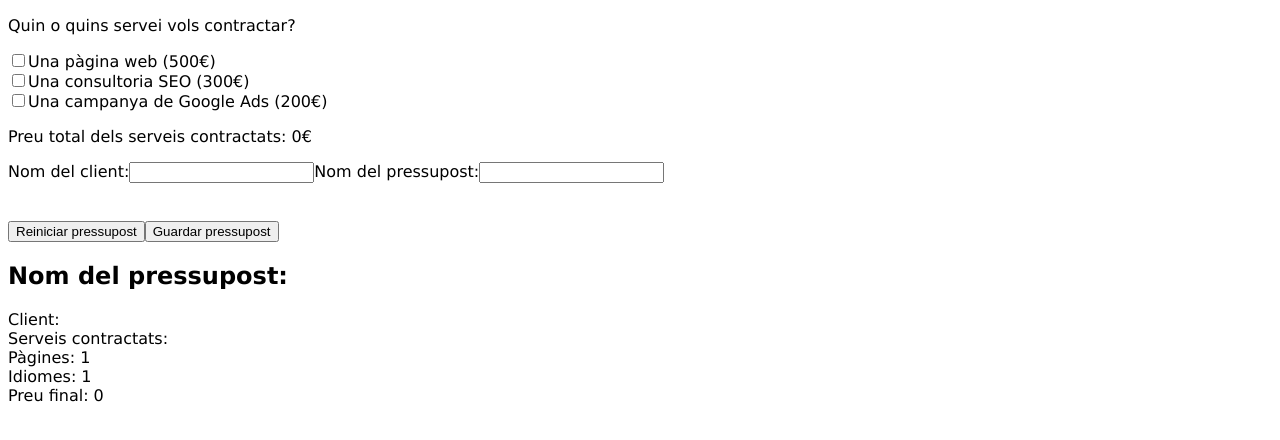
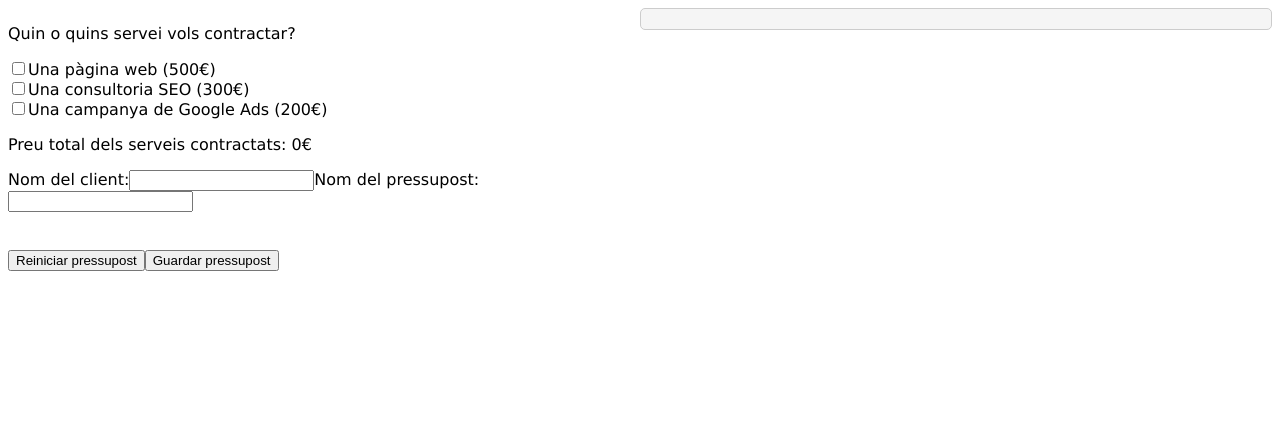
Before and after one commit to JordiAltes/Sprint7_REACT_BUDGETS, a React (Vite) app: page /Budget in a window 1280 px wide. Shown: the top 440 px of the page. Built offline with nearby package versions, Linux system fonts and the light colour scheme.

Commit message:
exercici7 acabat

```diff
--- a/src/index.css
+++ b/src/index.css
@@ -56,6 +56,28 @@
 .buttonStart:active {
   transform: translateY(2px);
 }
+.body {
+  display: flex;
+  flex-direction: row;
+  justify-content: space-between;
+  align-items: flex-start;
+}
+
+.budgetForm {
+  width: 50%;
+}
+
+.budgetListContainer {
+  width: 50%;
+}
+
+.budgetList {
+  background-color: #f5f5f5;
+  border: 1px solid #ccc;
+  border-radius: 5px;
+  padding: 10px;
+  margin-bottom: 20px;
+}
 @media (max-width: 1150px) {
   .labelMenu {
     display: flex;
--- a/src/pages/Budget.jsx
+++ b/src/pages/Budget.jsx
@@ -93,9 +93,7 @@ function Budget() {
   }
 
   function getSelectedKeys() {
-    return Object.keys(selectedOptions).filter(
-      (key) => selectedOptions[key]
-    );
+    return Object.keys(selectedOptions).filter((key) => selectedOptions[key]);
   }
 
   function saveBudget() {
@@ -110,14 +108,19 @@ function Budget() {
       currentDate,
       selectedKeys
     );
+    const newBudgetList = [...budgetList];
+    newBudgetList.push(userBudget);
+    setBudgetList(newBudgetList);
+    console.log(newBudgetList);
     console.log(userBudget);
     restartBudget();
   }
 
-  const selectedKeys = getSelectedKeys()
+  const selectedKeys = getSelectedKeys();
 
   return (
-    <div className="body">
+    <main className="body">
+      <div className="budgetForm">
         <p>Quin o quins servei vols contractar?</p>
         <div>
           <label>
@@ -183,7 +186,26 @@ function Budget() {
           <button onClick={restartBudget}>Reiniciar pressupost</button>
           <button onClick={saveBudget}>Guardar pressupost</button>
         </div>
+      </div>
+      <div className="budgetListContainer">
+        <div className="budgetList">
+          {budgetList !== [] &&
+            budgetList.map(
+              (
+                {
+                  clientName,
+                  budgetName,
+                  numPages,
+                  numLanguages,
+                  totalPrice,
+                  selectedKeys,
+                },
+                index
+              ) => {
+                return (
+                  <>
                     <ClientBudget
+                      key={index}
                       clientName={clientName}
                       budgetName={budgetName}
                       numPages={numPages}
@@ -191,7 +213,13 @@ function Budget() {
                       totalPrice={totalPrice}
                       selectedKeys={selectedKeys}
                     />
+                  </>
+                );
+              }
+            )}
         </div>
+      </div>
+    </main>
   );
 }
 export default Budget;
```
Lines whose indentation alone changed are shown as unchanged.
